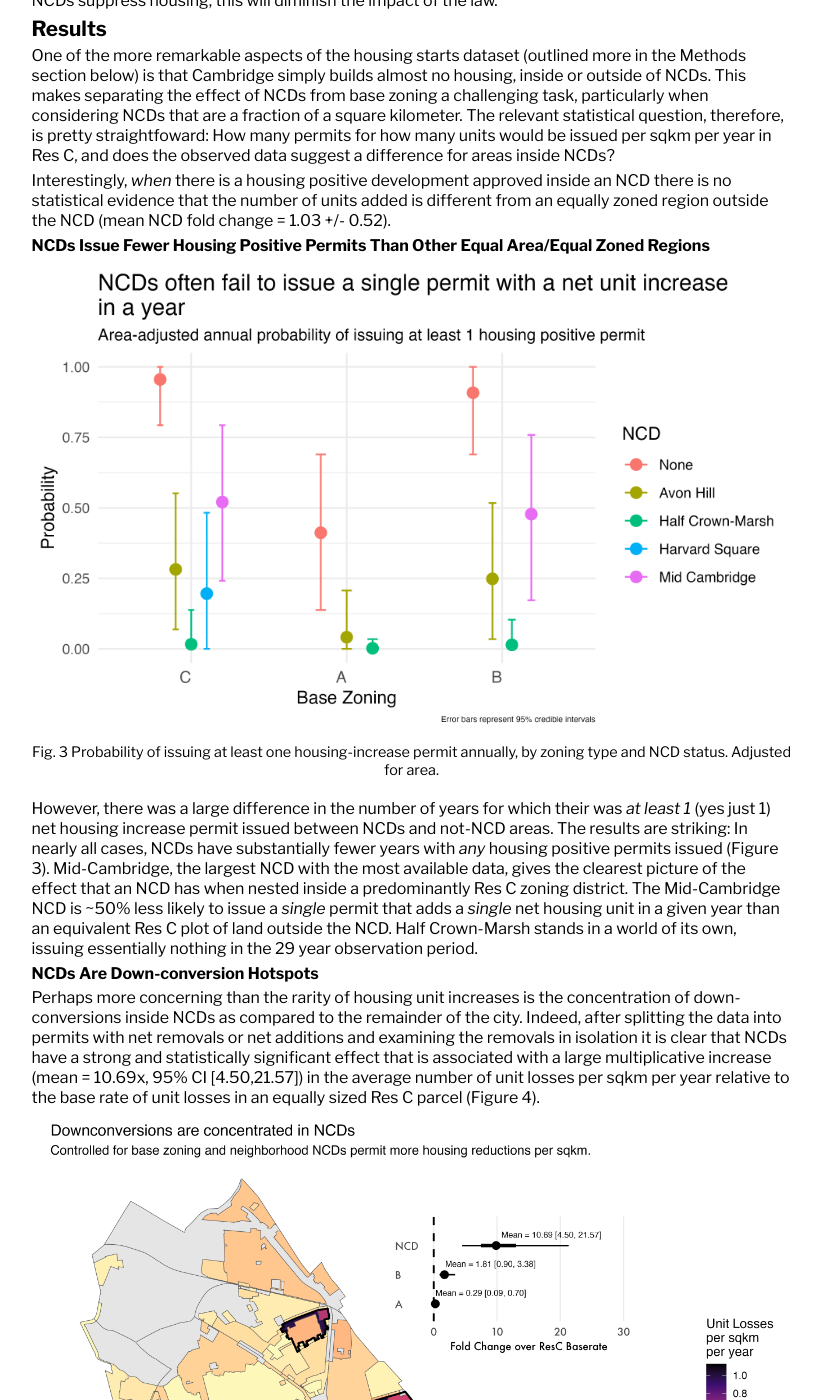
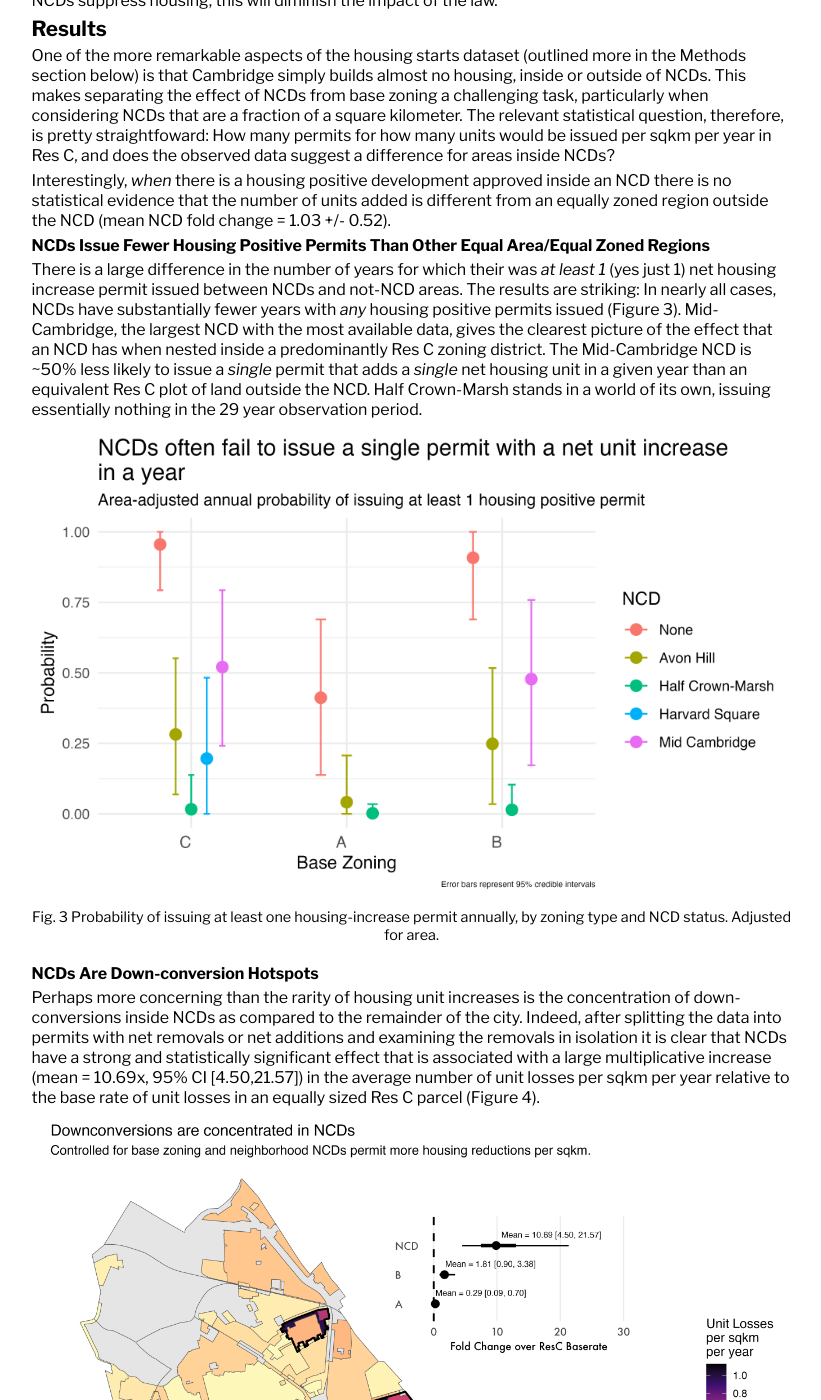
Before and after one commit to dan-sprague/dan-sprague.github.io, a Jekyll site: the page built from _posts/2025-03-30-ncd.markdown, in a window 1280 px wide and 1400 px high, scrolled down 2209 px. Shown: the whole window, without its empty margins (221-1042 px from the left). Built offline with Jekyll 4.4.1, drawn with Linux system fonts in a browser that asks for light colours.

Commit message:
Update 2025-03-30-ncd.markdown
figure moved

```diff
--- a/_posts/2025-03-30-ncd.markdown
+++ b/_posts/2025-03-30-ncd.markdown
@@ -129,12 +129,12 @@ Interestingly, *when* there is a housing positive development approved inside an
 
 #### NCDs Issue Fewer Housing Positive Permits Than Other Equal Area/Equal Zoned Regions
 
+There is a large difference in the number of years for which their was *at least 1* (yes just 1) net housing increase permit issued between NCDs and not-NCD areas. The results are striking: In nearly all cases, NCDs have substantially fewer years with *any* housing positive permits issued (Figure 3). Mid-Cambridge, the largest NCD with the most available data, gives the clearest picture of the effect that an NCD has when nested inside a predominantly Res C zoning district. The Mid-Cambridge NCD is ~50% less likely to issue a *single* permit that adds a *single* net housing unit in a given year than an equivalent Res C plot of land outside the NCD. Half Crown-Marsh stands in a world of its own, issuing essentially nothing in the 29 year observation period.<br>
+
 <div class="figure-container">
   <img src="/assets/images/permits.png" alt="Permit probability by zone"/>
   <figcaption style="text-align: center; font-size: 0.9em;">Fig. 3 Probability of issuing at least one housing-increase permit annually, by zoning type and NCD status. Adjusted for area.</figcaption>
 </div>
-
-However, there was a large difference in the number of years for which their was *at least 1* (yes just 1) net housing increase permit issued between NCDs and not-NCD areas. The results are striking: In nearly all cases, NCDs have substantially fewer years with *any* housing positive permits issued (Figure 3). Mid-Cambridge, the largest NCD with the most available data, gives the clearest picture of the effect that an NCD has when nested inside a predominantly Res C zoning district. The Mid-Cambridge NCD is ~50% less likely to issue a *single* permit that adds a *single* net housing unit in a given year than an equivalent Res C plot of land outside the NCD. Half Crown-Marsh stands in a world of its own, issuing essentially nothing in the 29 year observation period.<br>
 
 #### NCDs Are Down-conversion Hotspots
 
```
